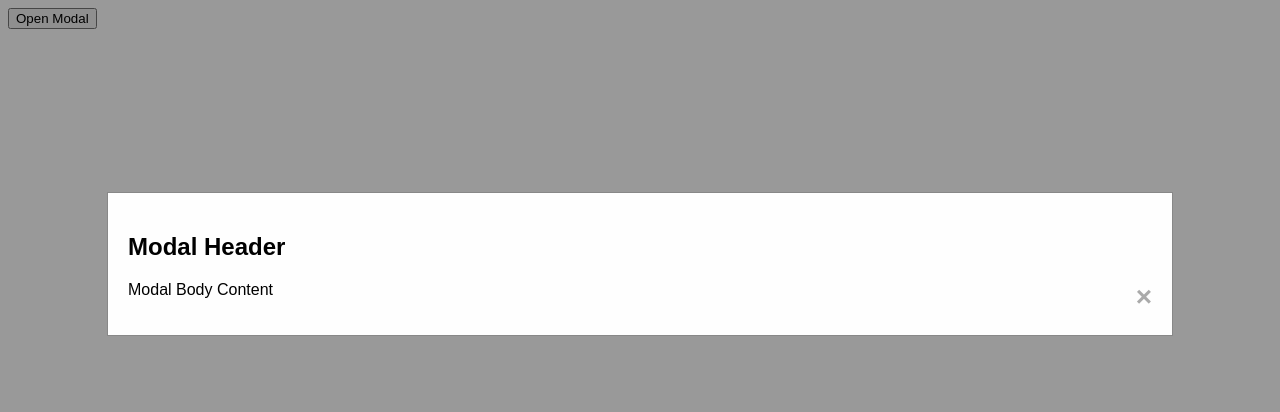
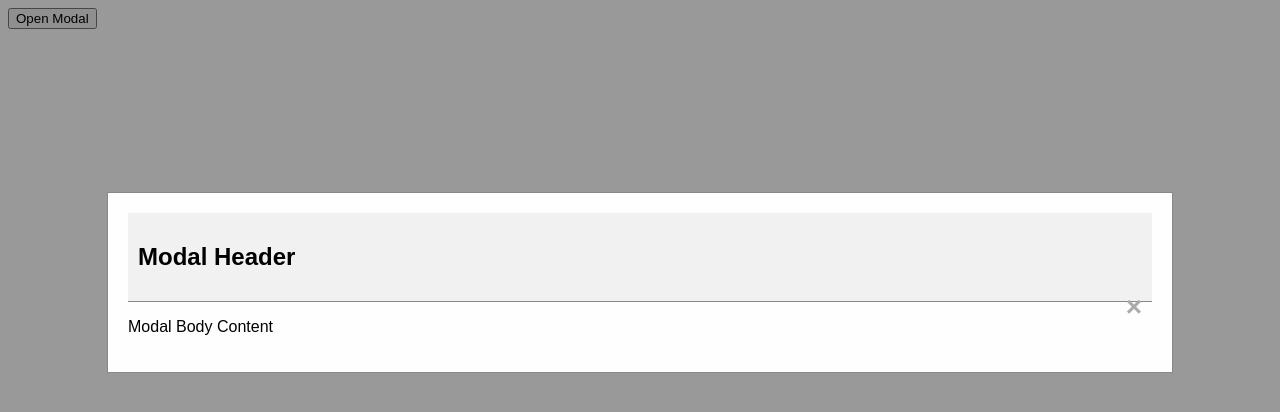
Before and after one commit to acciojob/css-modal-Gokleshchaudhary, a website: page main.html in a window 1280 px wide. Both pictures are taken after a click on the button "Open Modal". Drawn offline with Linux system fonts and the light colour scheme.

Commit message:
created a submission

```diff
--- a/styles.css
+++ b/styles.css
@@ -1,4 +1,3 @@
-/*  your css code here. If applicable */
 body {
     font-family: Arial, sans-serif;
 }
@@ -12,16 +11,21 @@ body {
     width: 100%; /* Full width */
     height: 100%; /* Full height */
     overflow: auto; /* Enable scroll if needed */
-    background-color: rgb(0,0,0); /* Fallback color */
-    background-color: rgba(0,0,0,0.4); /* Black w/ opacity */
+    background-color: rgba(0,0,0,0.4); /* Black with opacity */
 }
 
 .modal-content {
-    background-color: #fefefe;
+    background-color: #fefefe; /* White background for modal content */
     margin: 15% auto; /* 15% from the top and centered */
     padding: 20px;
     border: 1px solid #888;
     width: 80%; /* Could be more or less, depending on screen size */
+}
+
+.modal-header {
+    background-color: #f1f1f1; /* Light grey background for header */
+    padding: 10px;
+    border-bottom: 1px solid #888;
 }
 
 .close-modal {
```
